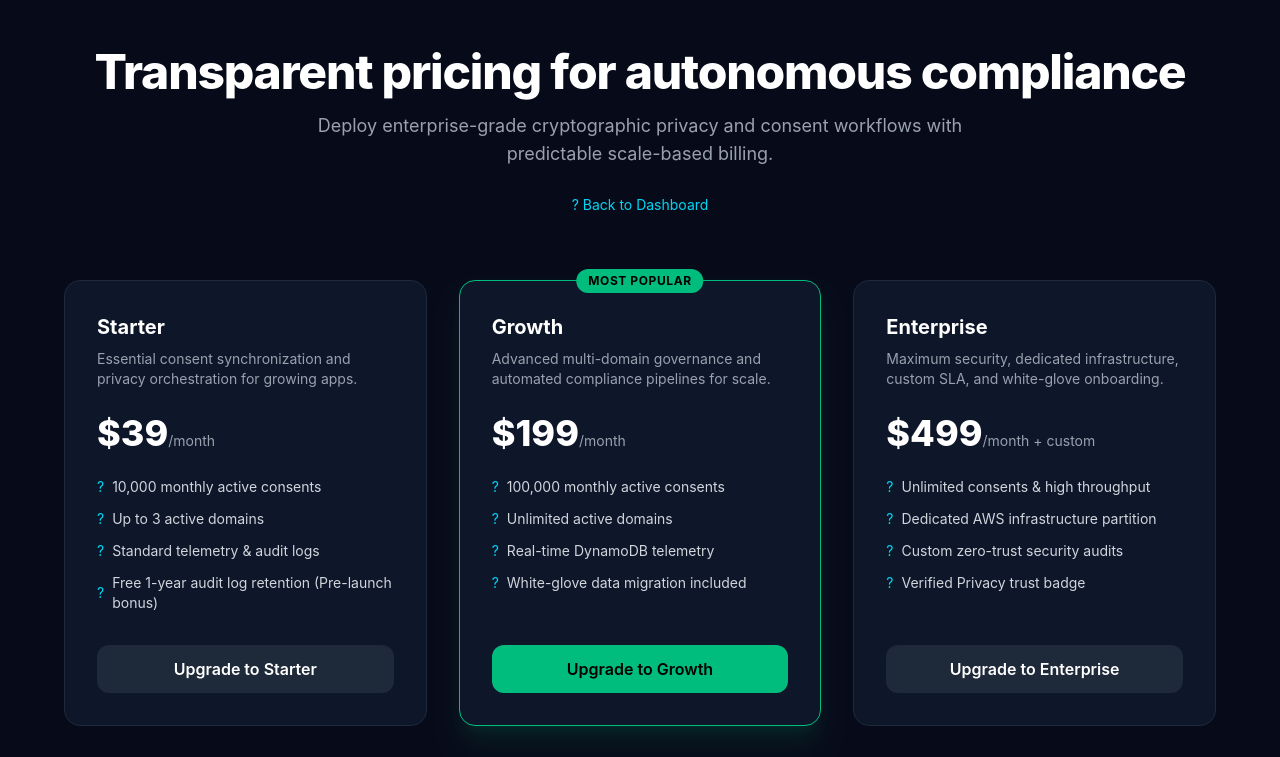
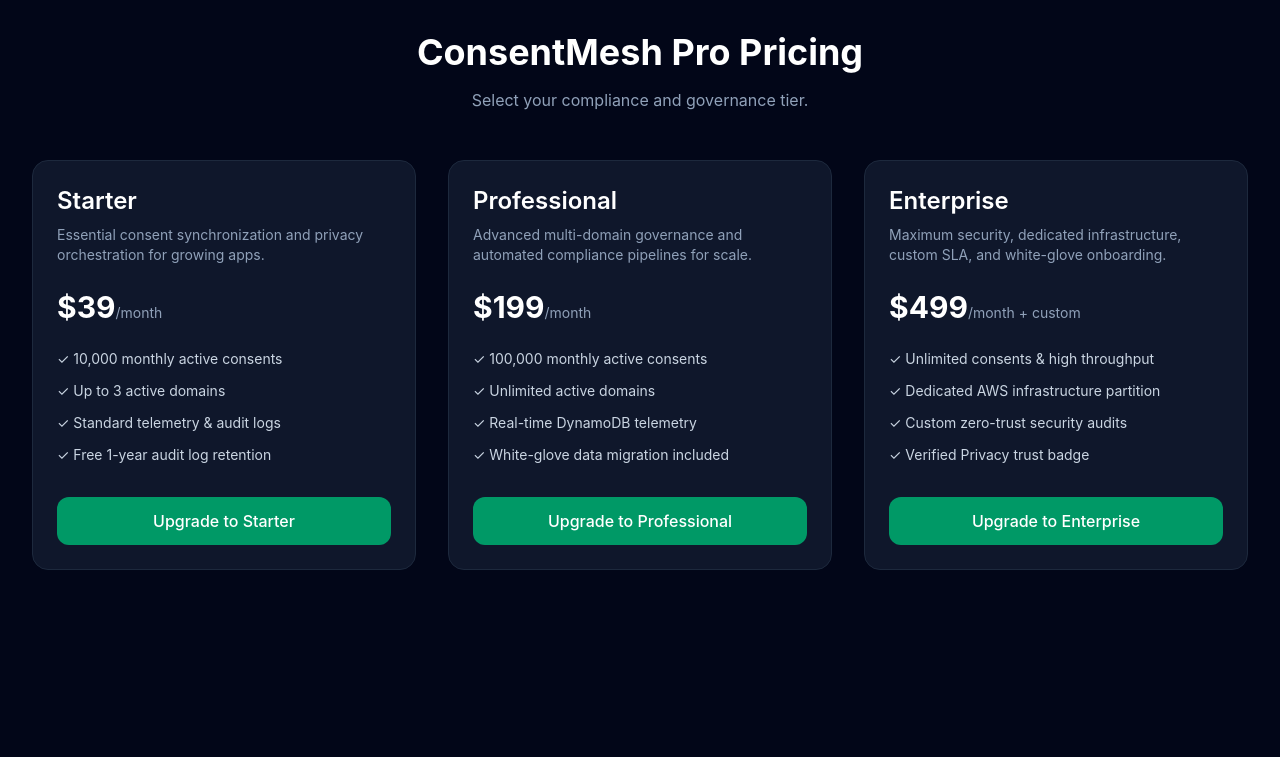
Before and after one commit to Mbongisenithato/ConsentMesh-SDK, a Next.js app: page / in a window 1280 px wide. Shown: the top 757 px of the page. Built offline with nearby package versions, Linux system fonts and the light colour scheme.

Commit message:
Fix Stripe dynamic tier checkout mapping and configuration

```diff
--- a/app/api/checkout/route.ts
+++ b/app/api/checkout/route.ts
@@ -1,30 +1,44 @@
 import { NextResponse } from "next/server";
 import Stripe from "stripe";
 
-const stripe = new Stripe(process.env.STRIPE_SECRET_KEY!, {
+const stripe = new Stripe(process.env.STRIPE_SECRET_KEY || "", {
   apiVersion: "2026-08-26.dahlia",
 });
 
+const TIER_PRICES: Record<string, { amount: number; name: string }> = {
+  Starter: { amount: 3900, name: "Starter Tier" },
+  Professional: { amount: 19900, name: "Professional Tier" },
+  Enterprise: { amount: 49900, name: "Enterprise Tier" },
+  "Scale Tier": { amount: 149900, name: "Scale Tier" },
+  "Sovereign Enterprise": { amount: 399900, name: "Sovereign Enterprise Tier" },
+  "Critical Infrastructure & Gov": { amount: 1000000, name: "Critical Infrastructure & Gov Tier" },
+};
+
 export async function POST(req: Request) {
   try {
-    const { priceId, tier, userId } = await req.json();
-
-    if (!priceId) {
-      return NextResponse.json({ error: "Missing priceId for checkout initialization" }, { status: 400 });
-    }
+    const { tier } = await req.json();
+    const tierInfo = TIER_PRICES[tier] || TIER_PRICES["Enterprise"];
 
     const session = await stripe.checkout.sessions.create({
       payment_method_types: ["card"],
       line_items: [
         {
-          price: priceId,
+          price_data: {
+            currency: "usd",
+            product_data: {
+              name: `ConsentMesh Pro - ${tierInfo.name}`,
+            },
+            unit_amount: tierInfo.amount,
+            recurring: {
+              interval: "month",
+            },
+          },
           quantity: 1,
         },
       ],
       mode: "subscription",
       success_url: `${req.headers.get("origin")}/dashboard?session_id={CHECKOUT_SESSION_ID}`,
       cancel_url: `${req.headers.get("origin")}/?canceled=true`,
-      client_reference_id: userId || "guest-enterprise",
       metadata: {
         tier: tier || "Enterprise",
       },
@@ -32,7 +46,7 @@ export async function POST(req: Request) {
 
     return NextResponse.json({ url: session.url });
   } catch (error: any) {
-    console.error("Stripe Checkout Initialization Error:", error);
-    return NextResponse.json({ error: error.message || "Internal Server Error during checkout initialization" }, { status: 500 });
+    console.error("Checkout Initialization Error:", error);
+    return NextResponse.json({ error: error.message || "Failed to initialize checkout session." }, { status: 500 });
   }
 }
--- a/app/page.tsx
+++ b/app/page.tsx
@@ -1,2 +1,107 @@
-import PricingPage from "./pricing/page";
-export default PricingPage;
+"use client";
+
+import { useState } from "react";
+
+export default function Home() {
+  const [loadingTier, setLoadingTier] = useState<string | null>(null);
+
+  const handleUpgrade = async (tierName: string) => {
+    try {
+      setLoadingTier(tierName);
+      const response = await fetch("/api/checkout", {
+        method: "POST",
+        headers: { "Content-Type": "application/json" },
+        body: JSON.stringify({ tier: tierName }),
+      });
+
+      const data = await response.json();
+      if (data.url) {
+        window.location.href = data.url;
+      } else {
+        alert(data.error || "Failed to initialize checkout");
+        setLoadingTier(null);
+      }
+    } catch (err) {
+      console.error("Checkout error:", err);
+      alert("An unexpected error occurred during checkout initialization.");
+      setLoadingTier(null);
+    }
+  };
+
+  return (
+    <main className="min-h-screen bg-slate-950 text-white p-8">
+      <div className="max-w-7xl mx-auto">
+        <h1 className="text-4xl font-bold text-center mb-4">ConsentMesh Pro Pricing</h1>
+        <p className="text-center text-slate-400 mb-12">Select your compliance and governance tier.</p>
+
+        <div className="grid grid-cols-1 md:grid-cols-3 gap-8">
+          {/* Starter Tier */}
+          <div className="bg-slate-900 border border-slate-800 rounded-2xl p-6 flex flex-col justify-between">
+            <div>
+              <h2 className="text-2xl font-semibold mb-2">Starter</h2>
+              <p className="text-slate-400 text-sm mb-6">Essential consent synchronization and privacy orchestration for growing apps.</p>
+              <div className="text-3xl font-bold mb-6">$39<span className="text-sm font-normal text-slate-400">/month</span></div>
+              <ul className="space-y-3 text-sm text-slate-300 mb-8">
+                <li>✓ 10,000 monthly active consents</li>
+                <li>✓ Up to 3 active domains</li>
+                <li>✓ Standard telemetry & audit logs</li>
+                <li>✓ Free 1-year audit log retention</li>
+              </ul>
+            </div>
+            <button
+              onClick={() => handleUpgrade("Starter")}
+              disabled={loadingTier === "Starter"}
+              className="w-full bg-emerald-600 hover:bg-emerald-500 text-white font-medium py-3 rounded-xl transition cursor-pointer"
+            >
+              {loadingTier === "Starter" ? "Initializing..." : "Upgrade to Starter"}
+            </button>
+          </div>
+
+          {/* Professional Tier */}
+          <div className="bg-slate-900 border border-slate-800 rounded-2xl p-6 flex flex-col justify-between">
+            <div>
+              <h2 className="text-2xl font-semibold mb-2">Professional</h2>
+              <p className="text-slate-400 text-sm mb-6">Advanced multi-domain governance and automated compliance pipelines for scale.</p>
+              <div className="text-3xl font-bold mb-6">$199<span className="text-sm font-normal text-slate-400">/month</span></div>
+              <ul className="space-y-3 text-sm text-slate-300 mb-8">
+                <li>✓ 100,000 monthly active consents</li>
+                <li>✓ Unlimited active domains</li>
+                <li>✓ Real-time DynamoDB telemetry</li>
+                <li>✓ White-glove data migration included</li>
+              </ul>
+            </div>
+            <button
+              onClick={() => handleUpgrade("Professional")}
+              disabled={loadingTier === "Professional"}
+              className="w-full bg-emerald-600 hover:bg-emerald-500 text-white font-medium py-3 rounded-xl transition cursor-pointer"
+            >
+              {loadingTier === "Professional" ? "Initializing..." : "Upgrade to Professional"}
+            </button>
+          </div>
+
+          {/* Enterprise Tier */}
+          <div className="bg-slate-900 border border-slate-800 rounded-2xl p-6 flex flex-col justify-between">
+            <div>
+              <h2 className="text-2xl font-semibold mb-2">Enterprise</h2>
+              <p className="text-slate-400 text-sm mb-6">Maximum security, dedicated infrastructure, custom SLA, and white-glove onboarding.</p>
+              <div className="text-3xl font-bold mb-6">$499<span className="text-sm font-normal text-slate-400">/month + custom</span></div>
+              <ul className="space-y-3 text-sm text-slate-300 mb-8">
+                <li>✓ Unlimited consents & high throughput</li>
+                <li>✓ Dedicated AWS infrastructure partition</li>
+                <li>✓ Custom zero-trust security audits</li>
+                <li>✓ Verified Privacy trust badge</li>
+              </ul>
+            </div>
+            <button
+              onClick={() => handleUpgrade("Enterprise")}
+              disabled={loadingTier === "Enterprise"}
+              className="w-full bg-emerald-600 hover:bg-emerald-500 text-white font-medium py-3 rounded-xl transition cursor-pointer"
+            >
+              {loadingTier === "Enterprise" ? "Initializing..." : "Upgrade to Enterprise"}
+            </button>
+          </div>
+        </div>
+      </div>
+    </main>
+  );
+}
```
